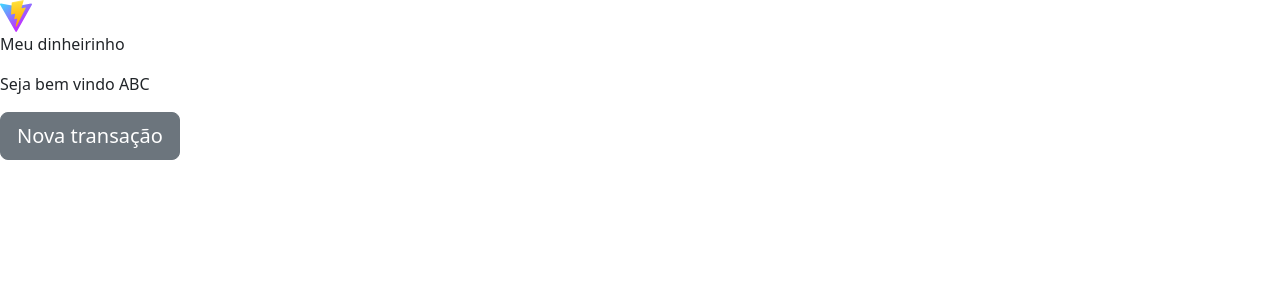
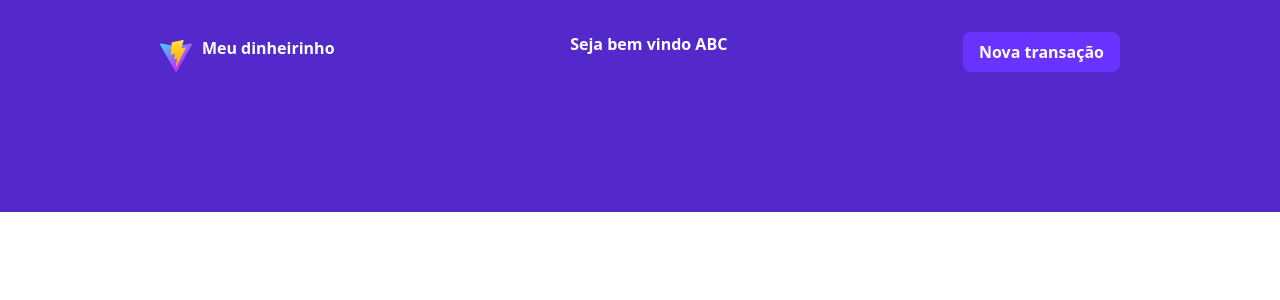
Before and after one commit to diegodsm314/meudinheirinho, a React (Vite) app: page / in a window 1280 px wide. Shown: the top 300 px of the page. Built offline with nearby package versions, Linux system fonts and the light colour scheme; no server answers.

Commit message:
add style in header

```diff
--- a/src/App.css
+++ b/src/App.css
@@ -7,7 +7,7 @@
     --active-effect:#ab8ff8;
     --positive: #33CC95;
     --negative: #E62E4D;
-    --bg-card: #FFFFFF;
+    --white: #FFFFFF;
     --titles: #363F5F;
     --text: #969CB3;
     --background: #F0F2F5;
@@ -21,4 +21,5 @@
 
 body {
     font-family: 'Poppins', sans-serif;
+    background-color: var(--background);
 }
--- /dev/null
+++ b/src/components/Header.css
@@ -0,0 +1,33 @@
+header {
+    display: flex;
+    justify-content: space-between;
+    padding: 32px 160px 132px;
+    background-color: var(--primary);
+}
+
+header,
+.btn-transaction {
+   color: var(--white);
+   font-size: 16px;
+   font-weight: 600;
+}
+
+.logo {
+    display: flex;
+    flex-direction: row;
+    align-items: center;
+    gap: 10px;
+}
+
+.btn-transaction{
+    border: none;
+    background-color: var(--secondary);
+}
+
+.btn-transaction:hover {
+    background-color: var(--hover-effect);
+}
+
+.btn-transaction:active {
+    background-color: var(--active-effect);
+}
--- a/src/components/Header.jsx
+++ b/src/components/Header.jsx
@@ -1,36 +1,41 @@
 import { React, useEffect, useState } from 'react';
-import '../App.css'
+import '../App.css';
+import '../components/Header.css';
 import Button from 'react-bootstrap/Button';
 import user from '../services/user'
 import image from '../../public/vite.svg'
 
 
-export function Header(){
-    const [nomes,setNomes] = useState([]);
-    const [nome,setNome] = useState("ABC");
+export function Header() {
+    const [nomes, setNomes] = useState([]);
+    const [nome, setNome] = useState("ABC");
 
 
-    useEffect(()=> {
+    useEffect(() => {
         //setar o usuario IMCOMPLETO
-        user.get("users").then(({data}) => {
+        user.get("users").then(({ data }) => {
             setNomes(data);
             //setNome(data.user);
         })
-    },[])
+    }, [])
 
     return (
-        <>
+        <header>
+            <div className='logo'>
                 <img src={image} alt="logo" srcset="" />
                 <p className='headerIcon'>Meu dinheirinho</p>
+            </div>
+
             <p className="name">Seja bem vindo {nome}</p>
             <div className="mb-2">
                 <Button
                     variant="secondary"
                     size="lg"
+                    className='btn-transaction'
                 >
                     Nova transação
                 </Button>
             </div>
-        </>
+        </header>
     )
 }
```
Lines whose indentation alone changed are shown as unchanged.
